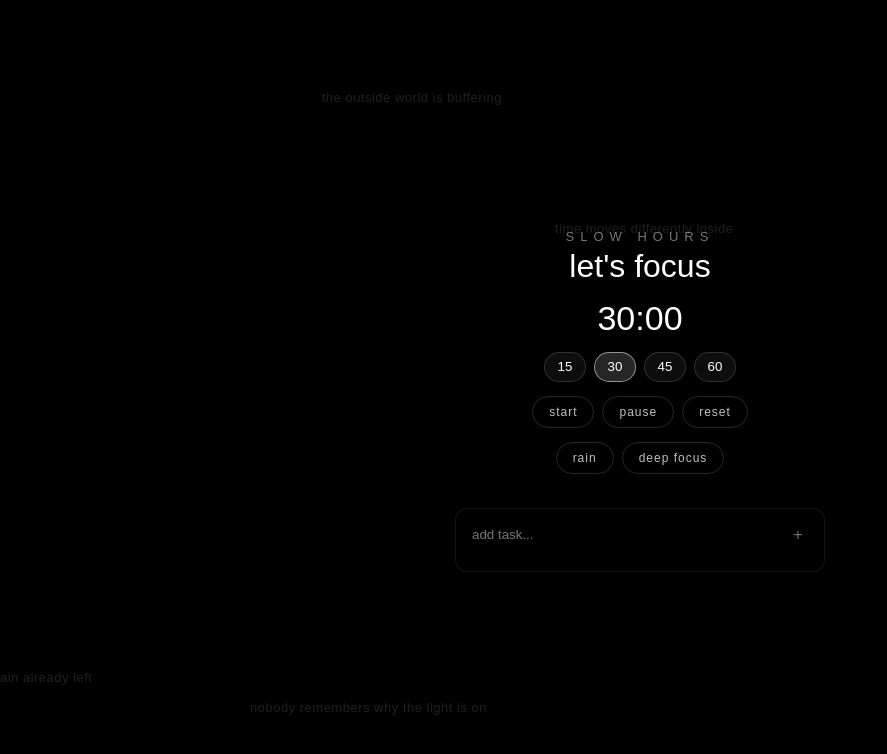
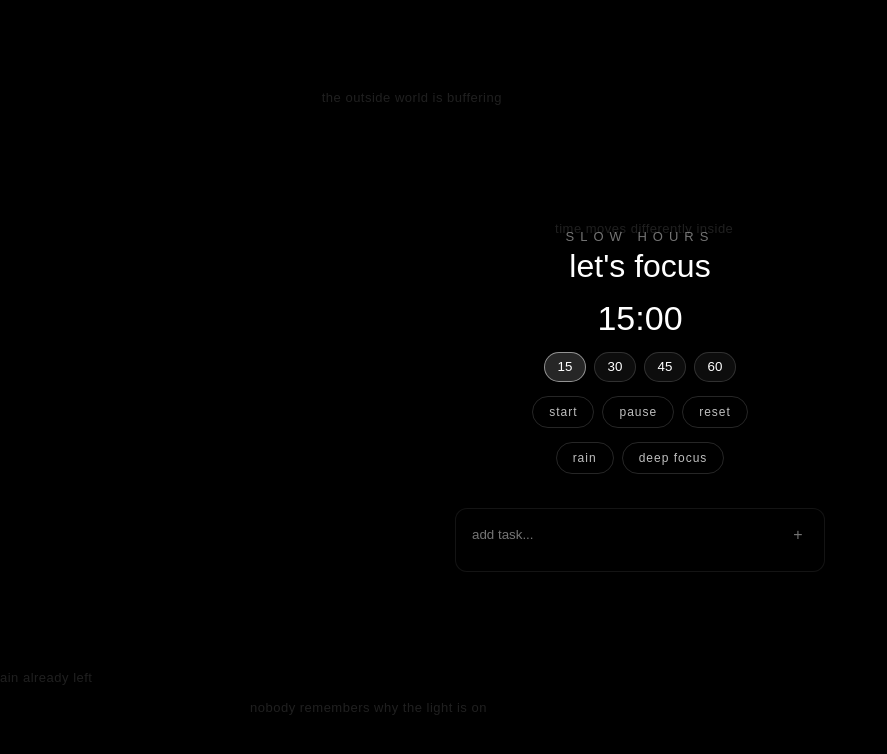
Before and after one commit to elizzzavetaleonteva-creator/quiet-room, a Next.js app: page / in a window 1280 px wide. Shown: the top 754 px of the page, without its empty margins (0-887 px from the left). Built offline with nearby package versions, Linux system fonts and the light colour scheme.

Commit message:
set default timer to 15 minutes

```diff
--- a/app/page.tsx
+++ b/app/page.tsx
@@ -49,8 +49,8 @@ export default function Home() {
   const [deepFocus, setDeepFocus] = useState(false);
   const [rainOn, setRainOn] = useState(false);
 
-  const [focusMinutes, setFocusMinutes] = useState(30);
-  const [time, setTime] = useState(30 * 60);
+  const [focusMinutes, setFocusMinutes] = useState(15);
+  const [time, setTime] = useState(15 * 60);
   const [running, setRunning] = useState(false);
 
   // Точное время, когда таймер должен закончиться
```
